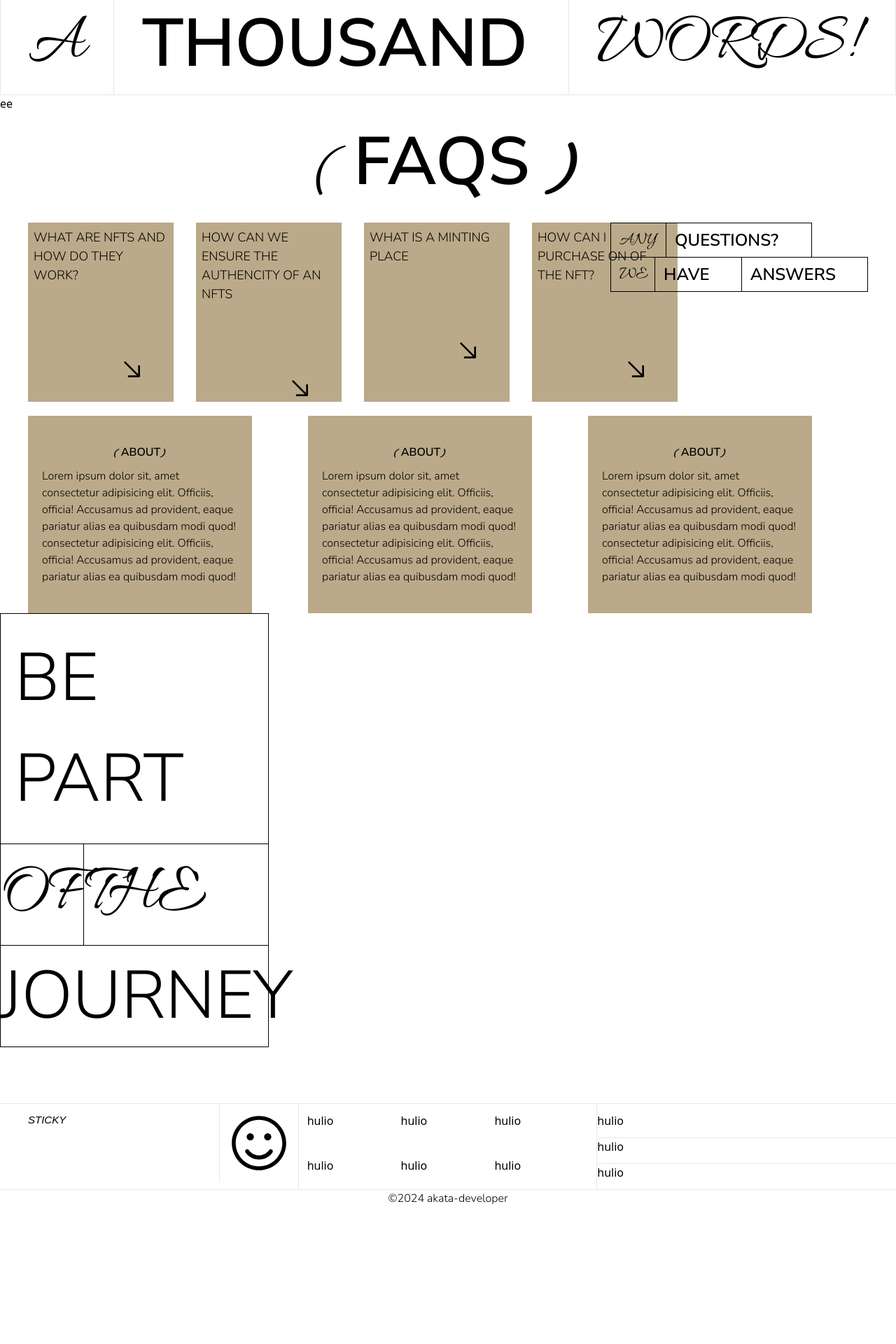
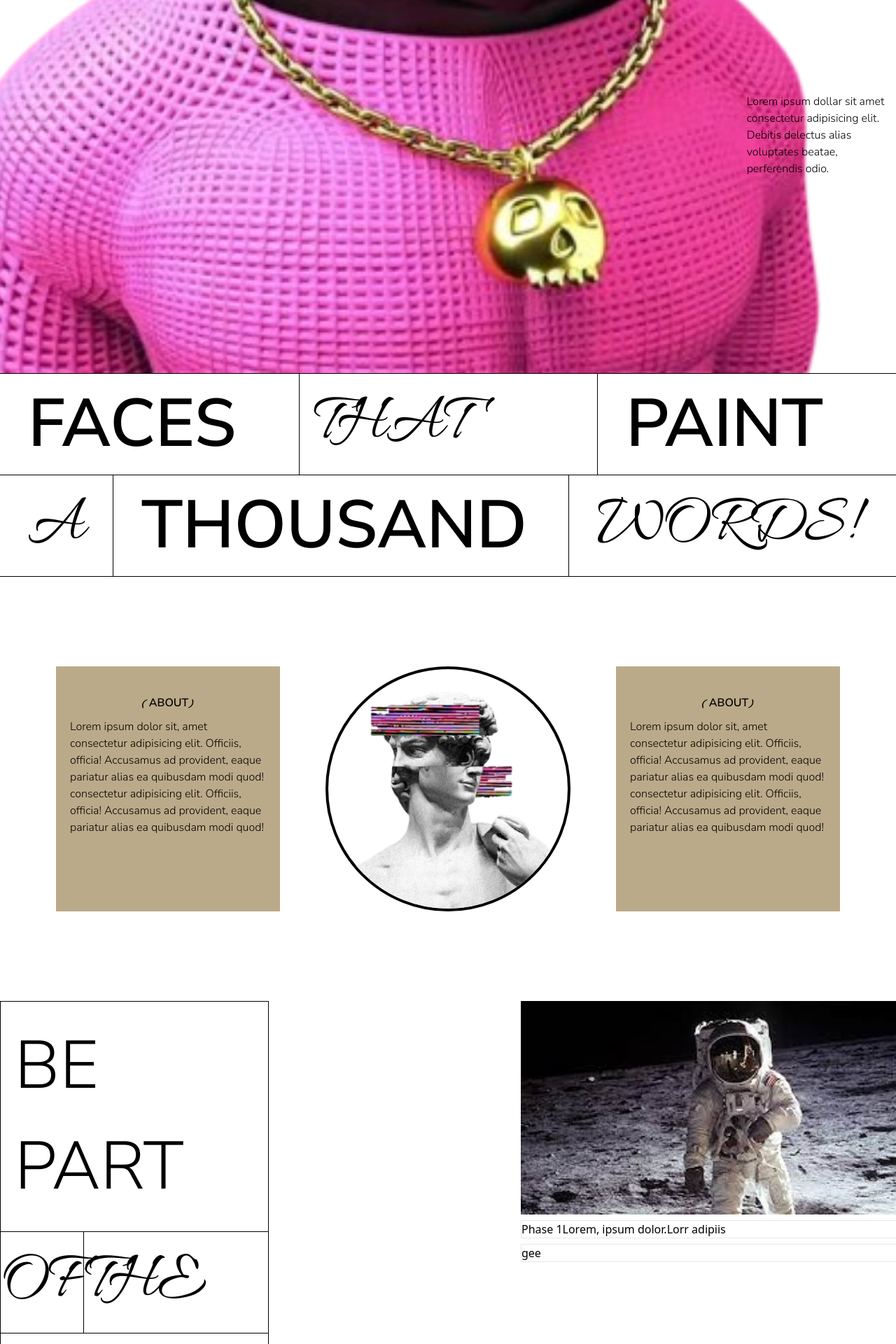
Before and after one commit to Baah-Danso-Kenneth/celo-bootCamp-nft-project, a Next.js app in the folder frontend/: page / in a window 1280 px wide. Shown: the part 820-2740 px from the top of the page at 70% size. Before the commit the page ends 2544 px from the top, so only its background shows below. Built offline with nearby package versions, Linux system fonts and the light colour scheme; a web font is replaced by a local one.

Commit message:
Various components of app

```diff
--- a/frontend/src/app/page.tsx
+++ b/frontend/src/app/page.tsx
@@ -16,10 +16,9 @@ function Home() {
       <Header/>
       <BannerPage/>
       <TableParts/>
-      <RotationText/>
-      <Faqs/>
       <AboutContent/>
       <BePartSection/>
+      <Faqs/>
       <Footer/>
     </div>
   )
--- a/frontend/src/components/sections/landingPage/aboutContent.jsx
+++ b/frontend/src/components/sections/landingPage/aboutContent.jsx
@@ -1,9 +1,11 @@
 import React from 'react'
 import About from '../../shared/about';
+import Image from 'next/image';
 
 function AboutContent() {
   return (
-    <div className='mt-5 grid grid-cols-3 mx-10'>
+    <div className=' mx-20 flex flex-row justify-between pt-32 pb-32'>
+
     <About text='about' subtext='Lorem ipsum dolor sit, amet consectetur
            adipisicing elit. Officiis, officia!
            Accusamus ad provident, eaque pariatur
@@ -12,7 +14,23 @@ function AboutContent() {
            Accusamus ad provident, eaque pariatur
            alias ea quibusdam modi quod!'/>
 
-<About text='about' subtext='Lorem ipsum dolor sit, amet consectetur
+
+<div
+  id="circle-text"
+  className="rounded-full border-4 border-black w-[350px] h-[350px] flex items-center justify-center overflow-hidden"
+>
+  <Image
+    id="circle-image"
+    width={600}
+    height={600}
+    className="object-contain scale-[2]"
+    src="/images/base2_nft.png"
+    alt=""
+  />
+</div>
+
+
+    <About text='about' subtext='Lorem ipsum dolor sit, amet consectetur
            adipisicing elit. Officiis, officia!
            Accusamus ad provident, eaque pariatur
            alias ea quibusdam modi quod! consectetur
@@ -20,13 +38,6 @@ function AboutContent() {
            Accusamus ad provident, eaque pariatur
            alias ea quibusdam modi quod!'/>
 
-<About text='about' subtext='Lorem ipsum dolor sit, amet consectetur
-           adipisicing elit. Officiis, officia!
-           Accusamus ad provident, eaque pariatur
-           alias ea quibusdam modi quod! consectetur
-           adipisicing elit. Officiis, officia!
-           Accusamus ad provident, eaque pariatur
-           alias ea quibusdam modi quod!'/>
     </div>
   )
 }
--- a/frontend/src/components/sections/landingPage/bannerPage.tsx
+++ b/frontend/src/components/sections/landingPage/bannerPage.tsx
@@ -2,9 +2,9 @@ import Image from "next/image";
 
 function BannerPage() {
   return (
-    <div>
+    <div className="relative">
       <div className="mx-10 relative">
-        <div>
+        <div className="md:mt-[-7rem]">
           <h1 className="text-[25rem] w-full font-nunito uppercase text-center font-extrabold">
             sticky
           </h1>
@@ -15,6 +15,30 @@ function BannerPage() {
         </div>
 
       </div>
+
+      <div className="flex">
+        <div className="w-80 font-nunito ml-20">
+          <p>Lorem ipsum dollar
+            sit amet consectetur adipisicing elit. Debitis delectus alias voluptates beatae, perferendis odio.</p>
+        </div>
+
+        <div className=" w-screen h-screen">
+              <Image
+               src="/images/base_nft.png"
+                alt="hulio"
+                layout="fill"
+                 objectFit="cover"
+                className=""
+           />
+      </div>
+
+
+        <div className="mr-4 w-80 md:translate-y-[25rem] font-nunito">
+          <p>Lorem ipsum dollar
+            sit amet consectetur adipisicing elit. Debitis delectus alias voluptates beatae, perferendis odio.</p>
+        </div>
+
+      </div>
     </div>
   );
 }
--- a/frontend/src/components/sections/landingPage/bePartSection.tsx
+++ b/frontend/src/components/sections/landingPage/bePartSection.tsx
@@ -1,8 +1,9 @@
+import Image from 'next/image'
 import React from 'react'
 
 function BePartSection() {
   return (
-    <div>
+    <div className='flex flex-row gap-10'>
 
         <div className=' text-[6rem] font-nunito  border border-black uppercase w-[30%]'>
           <div className='p-5 border-b border-black'><h1>be part</h1></div>
@@ -13,7 +14,25 @@ function BePartSection() {
           <div><h1>journey</h1></div>
         </div>
 
-        <div></div>
+        <div className='translate-x-[20rem]'>
+          <Image alt="" src="/images/space_nft.jpeg" width={600} height={800} className='object-contain '/>
+          <div className='border mt-2 h-auto flex '>
+              <div className=''>
+                <h1>Phase 1</h1>
+              </div>
+              <div className=''>
+                <p>Lorem, ipsum dolor.</p>
+              </div>
+
+              <div className='w-[30%]'>
+                  <p className=''>Lorr adipiis</p>
+              </div>
+          </div>
+
+          <div className='border mt-2 h-auto'>
+            gee
+          </div>
+        </div>
 
       </div>
   )
--- a/frontend/src/components/shared/Footer.tsx
+++ b/frontend/src/components/shared/Footer.tsx
@@ -3,48 +3,56 @@ import {FaceIcon} from '@radix-ui/react-icons'
 
 function Footer() {
   return (
-     <div className='border-t mt-20 flex flex-col '>
+     <div className='border-t border-black mt-20 flex flex-col '>
 
          <div className='grid grid-cols-3 '>
 
-             <div className='border-r'>
+             <div className='border-r border-black'>
 
                <div className='flex flex-row ml-10'>
                  <div className='flex-1'>
                    <h1 className='md:font-play italic text-[15px] uppercase py-3'>sticky</h1>
                   </div>
 
-                 <div className=' border-l '>
+                 <div className=' border-l border-black'>
                  </div>
                   <FaceIcon className='text-3xl w-28 h-28 py-3'/>
 
                </div>
              </div>
 
-             <div className='border-r'>
+             <div className='border-r border-black'>
                 <div>
-                 <ul className='grid grid-cols-3 gap-y-10 py-3  h-auto px-3 '>
-                    <li>hulio</li>
-                    <li>hulio</li>
-                    <li>hulio</li>
-                     <li>hulio</li>
-                    <li>hulio</li>
-                    <li>hulio</li>
+                 <ul className='grid grid-cols-3 gap-y-10 py-3  h-auto px-3 font-nunito uppercase'>
+                    <li>Home</li>
+                    <li>about</li>
+                    <li>roadmap</li>
+                     <li>team</li>
+                    <li>faqs</li>
+                    <li>collection</li>
                    </ul>
                  </div>
              </div>
 
-             <div className='py-3 '>
-              <ul className='space-y-3 divide-y relative'>
-               <li className=''>hulio</li>
-                <li className=''>hulio</li>
-                <li className=''>hulio</li>
+             <div>
+              <ul className='space-y-2 divide-y divide-black relative uppercase'>
+                <div className='pl-3 pt-2'>
+                 <li className=''>discord</li>
+                </div>
+
+                <div className='pl-3 pt-2'>
+                  <li className=''>instagram</li>
+                </div>
+
+                <div className='pl-3 pt-2'>
+                <li className=''>twitter</li>
+                </div>
               </ul>
           </div>
 
          </div>
 
-         <div className='flex justify-center border-t'>
+         <div className='flex justify-center border-t border-black'>
            <h1 className='font-nunito'>&copy;2024 akata-developer</h1>
          </div>
 
--- a/frontend/src/components/ui/tableParts.tsx
+++ b/frontend/src/components/ui/tableParts.tsx
@@ -2,27 +2,27 @@ import React from 'react'
 
 function TableParts() {
   return (
-    <div className='flex flex-col w-full border text-[6rem]'>
-       <div className='grid grid-cols-3 border-b'>
+    <div className='flex flex-col w-full border-t border-b border-black text-[6rem]'>
+       <div className='grid grid-cols-3 border-b border-black'>
          <div className='font-nunito uppercase font-bold pl-10'>
            <h1>faces</h1>
           </div>
 
-          <div className='border-l pl-5'>
+          <div className='border-l border-black pl-5'>
            <h1 className='font-allura uppercase'>that</h1>
           </div>
 
-          <div className='border-l '>
+          <div className='border-l  border-black '>
            <h1 className='font-bold font-nunito uppercase pl-10'>paint</h1>
           </div>
        </div>
 
        <div className='flex flex-row '>
-         <div className='flex-shrink-0 w-50 border-r'>
+         <div className='flex-shrink-0 w-50 border-r border-black'>
           <h1 className=' text-center md:uppercase font-allura px-10 '>a</h1>
          </div>
 
-         <div className='border-r flex-grow'>
+         <div className='border-r border-black flex-grow'>
           <h1 className='pl-10 font-nunito uppercase font-bold'>thousand</h1>
          </div>
 
```
